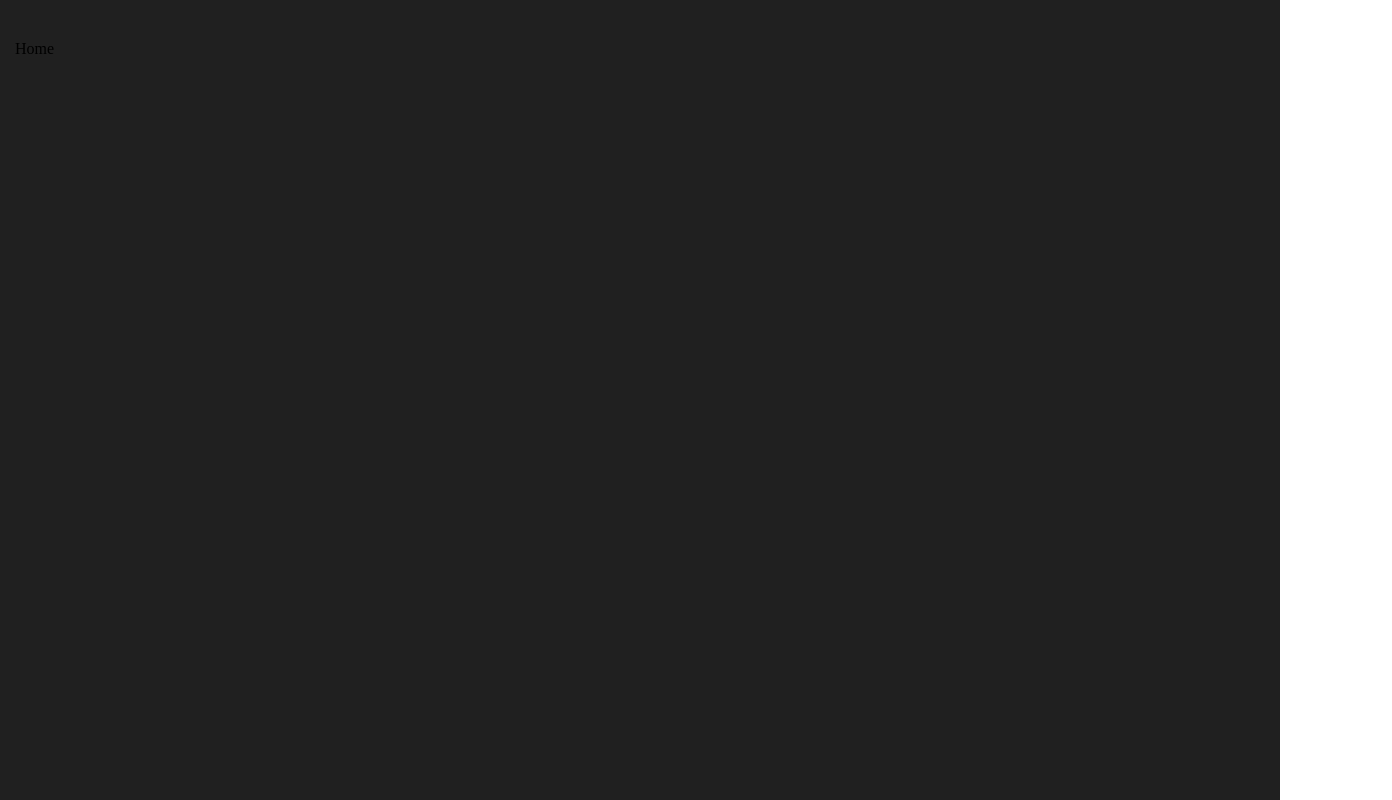
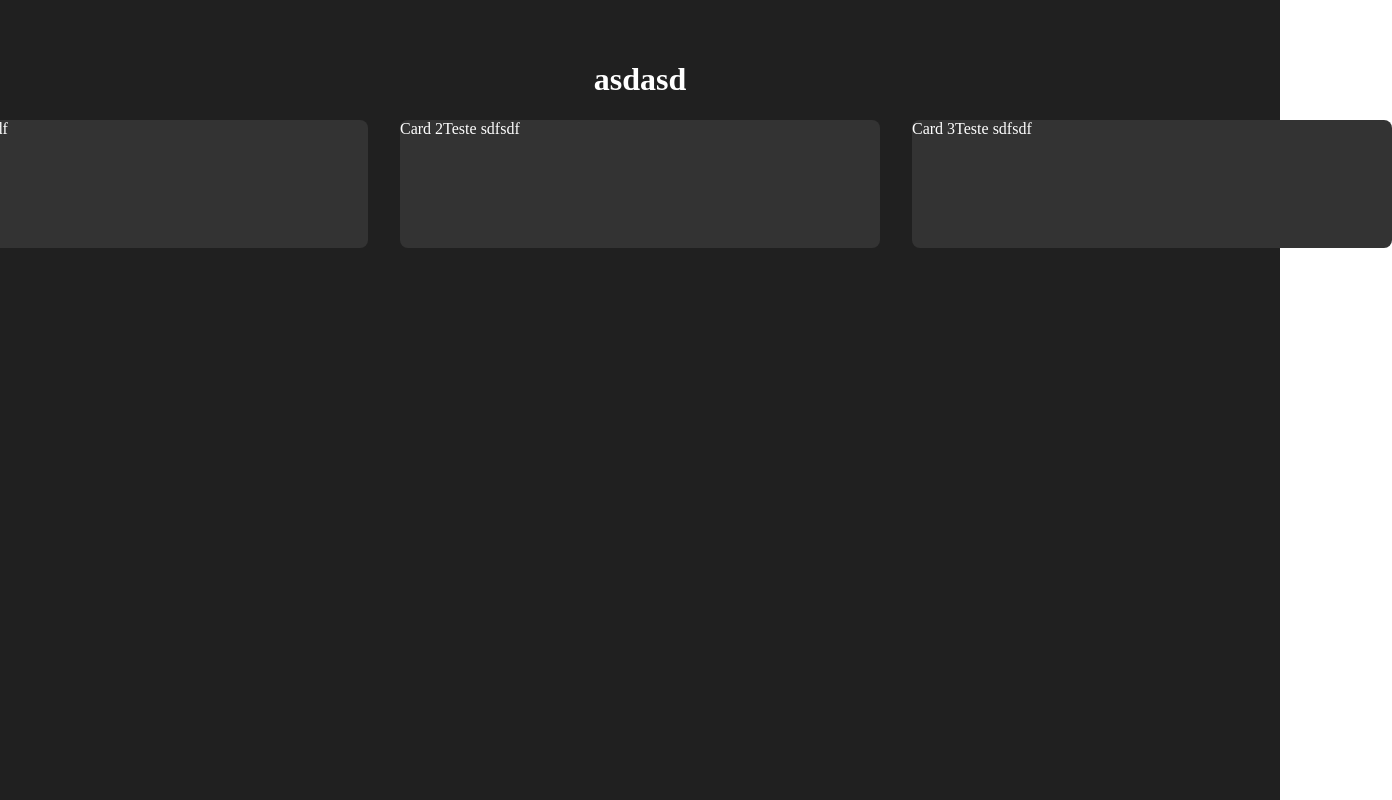
Before and after one commit to My-Finances/my-finances-frontend, a React (Create React App) app: page /home in a window 1280 px wide. Shown: the whole page, 1392 px wide, since content can reach past the window. Built offline with nearby package versions, Linux system fonts and the light colour scheme.

Commit message:
feat: Starting to build the home page

```diff
--- a/src/pages/Home/index.tsx
+++ b/src/pages/Home/index.tsx
@@ -1,9 +1,31 @@
 import React from "react";
 
-// import { Container } from './styles';
+import { Container, Title, Card, CardContainer } from "./styles";
 
 const Home: React.FC = () => {
-  return <>Home</>;
+  const cards = [
+    { title: "Card 1", description: "Teste sdfsdf" },
+    { title: "Card 2", description: "Teste sdfsdf" },
+    { title: "Card 3", description: "Teste sdfsdf" },
+  ];
+  const renderCards = () => {
+    return (
+      <CardContainer>
+        {cards.map(({ description, title }, index) => (
+          <Card key={index}>
+            {title}
+            {description}
+          </Card>
+        ))}
+      </CardContainer>
+    );
+  };
+  return (
+    <Container>
+      <Title>asdasd</Title>
+      {renderCards()}
+    </Container>
+  );
 };
 
 export default Home;
--- /dev/null
+++ b/src/pages/Home/styles.ts
@@ -0,0 +1,23 @@
+import styled from "styled-components";
+
+export const Container = styled.div`
+  display: flex;
+  flex-direction: column;
+  align-items: center;
+`;
+
+export const Title = styled.h1``;
+
+export const Card = styled.div`
+  background: ${({ theme }) => theme.palette.background.paper};
+  border-radius: 0.5rem;
+  color: ${({ theme }) => theme.typography.color};
+`;
+
+export const CardContainer = styled.div`
+  display: grid;
+  grid-template-rows: 8rem;
+  column-gap: 2rem;
+  row-gap: 2rem;
+  grid-template-columns: 30rem 30rem 30rem;
+`;
```
